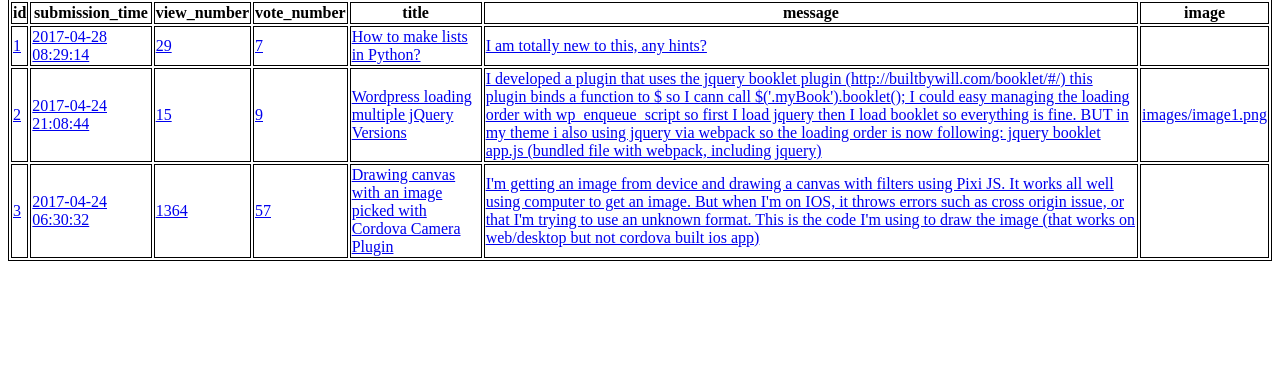
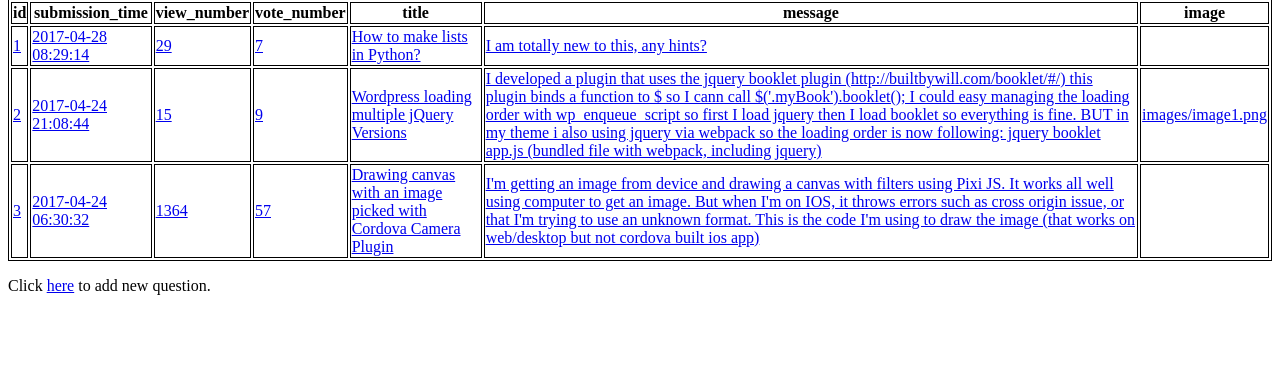
Before and after one commit to Kattkovacs/ask-mate-trolleyriders, a Flask app: page /list in a window 1280 px wide. Shown: the part 81-460 px from the top of the page. Run offline with Flask 2, Linux system fonts and the light colour scheme; some libraries are stand-ins or nearby versions.

Commit message:
add question

```diff
--- a/server.py
+++ b/server.py
@@ -39,6 +39,17 @@ def question(question_id):
             answ.append(item)
     return render_template("question.html", quest=quest, answ=answ)
 
+@app.route("/add-question", methods=['GET', 'POST'])
+def add_form():
+    '''if request.method == 'POST':
+        # we save the new note we got from the POST values
+        saved_data['add'] = request.form['add']
+        # we update how many times it has been edited
+        saved_data['edit_count'] = saved_data.get('edit_count', 0) + 1
+
+        # redirect to the home page which will show the saved note
+        return redirect('/list')'''
+    return render_template("add-question.html")
 
 if __name__ == "__main__":
     app.run()
--- a/templates/list.html
+++ b/templates/list.html
@@ -38,5 +38,6 @@
         {% endfor %}
         </tbody>
     </table>
+    <p>Click <a href="/add-question">here<a> to add new question.<p>
 </body>
 </html>
```
Also changed, not shown: templates/add-question.html (added, +21 -0 lines), data_manager.py (line endings or trailing spaces).
